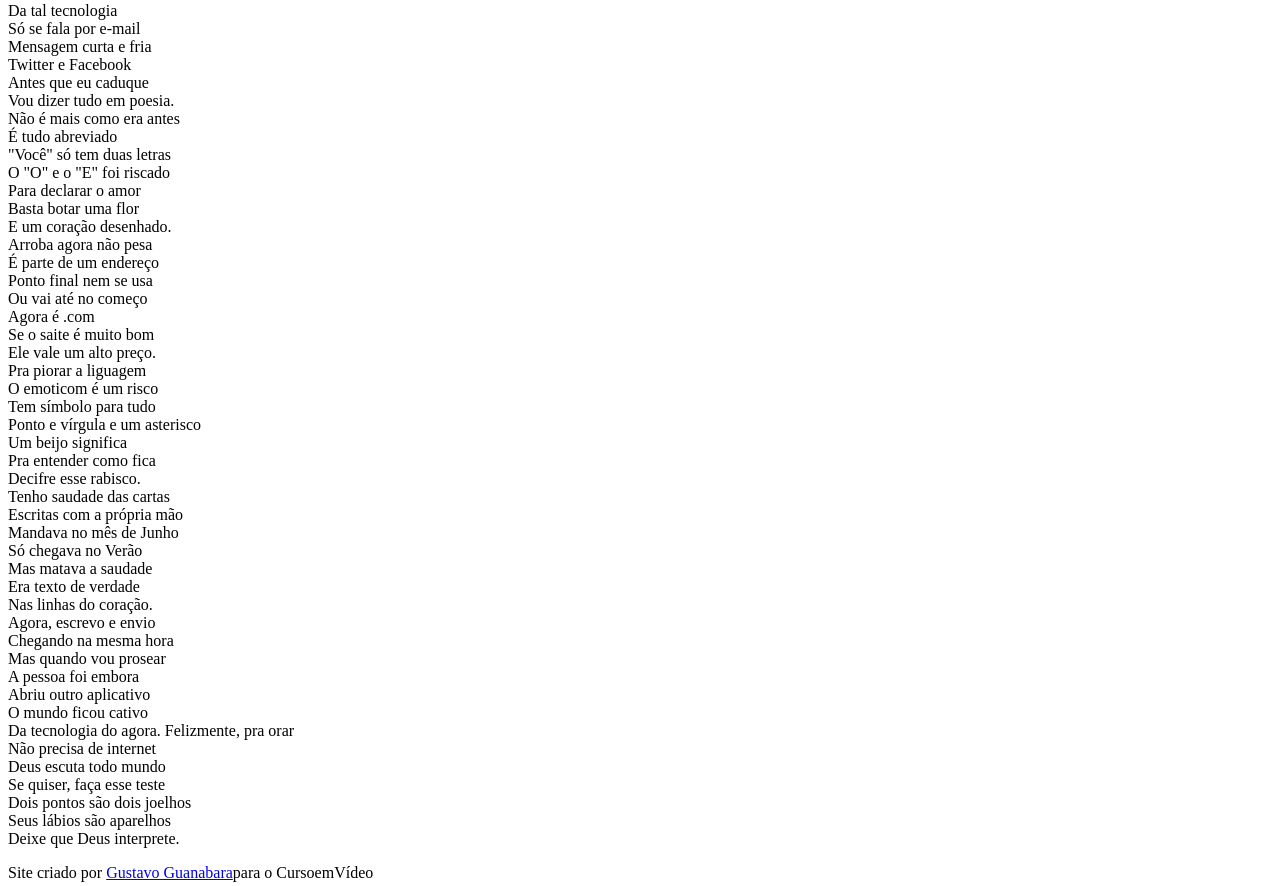
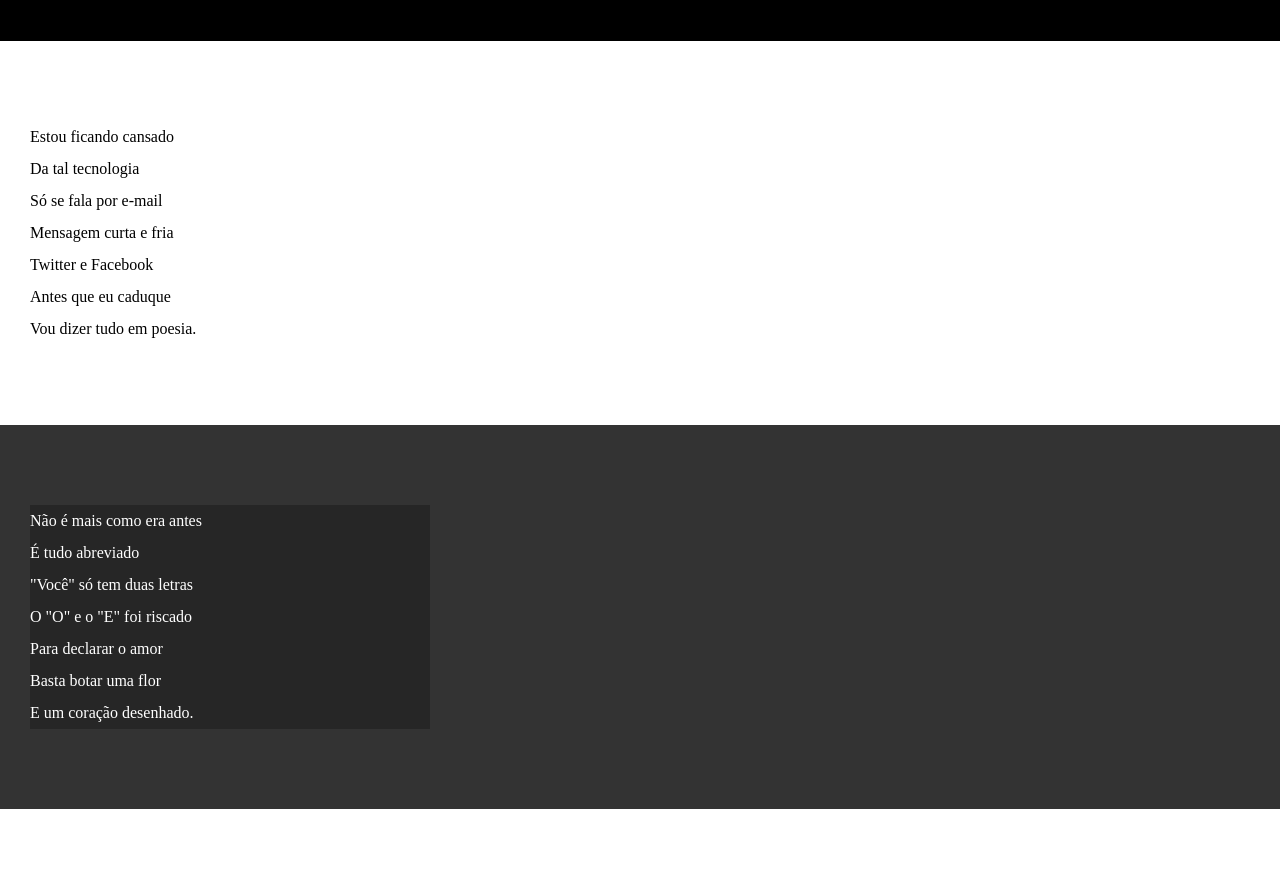
Before and after one commit to joaodiascosta/Projeto-Cordel, a plain HTML site: page index.html in a window 1280 px wide. Shown: the part 114-1000 px from the top of the page. Drawn offline with Linux system fonts and the light colour scheme.

Commit message:
Começo do estilo

```diff
--- a/index.html
+++ b/index.html
@@ -4,14 +4,16 @@
     <meta charset="UTF-8">
     <meta name="viewport" content="width=device-width, initial-scale=1.0">
     <title>Cordel</title>
+    <link rel="stylesheet" href="style.css">
 </head>
 <body>
     <header>
         <h1>Cordel Moderno</h1>
-        Por <a href="https://www.recantodasletras.com.br/poesias/3186743" target="_blank">Milton Duarte</a>
+        <p>Por <a href="https://www.recantodasletras.com.br/poesias/3186743" target="_blank">Milton Duarte</a></p>
     </header>
 
-    <section>
+    <section class="normal">
+        <p>
             Estou ficando cansado <br>
             Da tal tecnologia <br>
             Só se fala por e-mail <br>
@@ -19,10 +21,12 @@
             Twitter e Facebook <br>
             Antes que eu caduque <br>
             Vou dizer tudo em poesia.
+        </p>
     </section>
 
 
-    <section>
+    <section class="imagem">
+        <p>
             Não é mais como era antes <br>
             É tudo abreviado <br>
             "Você" só tem duas letras <br>
@@ -30,16 +34,21 @@
             Para declarar o amor <br>
             Basta botar uma flor <br>
             E um coração desenhado.
+        </p>
     </section>
 
-    <section>
+    <section class="normal">
+        <p>
             Arroba agora não pesa <br>
             É parte de um endereço <br>
             Ponto final nem se usa <br>
             Ou vai até no começo <br>
             Agora é .com <br>
             Se o saite é muito bom <br>
-        Ele vale um alto preço. <br>
+            Ele vale um alto preço.
+        </p>
+
+        <p>
             Pra piorar a liguagem <br>
             O emoticom é um risco <br>
             Tem símbolo para tudo <br>
@@ -47,9 +56,11 @@
             Um beijo significa <br>
             Pra entender como fica <br>
             Decifre esse rabisco.
+        </p>
     </section>
 
-    <section>
+    <section class="imagem">
+        <p>
             Tenho saudade das cartas <br>
             Escritas com a própria mão <br>
             Mandava no mês de Junho <br>
@@ -57,9 +68,11 @@
             Mas matava a saudade <br>
             Era texto de verdade <br>
             Nas linhas do coração.
+        </p>
     </section>
 
-    <section>
+    <section class="normal">
+        <p>
             Agora, escrevo e envio <br>
             Chegando na mesma hora <br>
             Mas quando vou prosear <br>
@@ -67,7 +80,9 @@
             Abriu outro aplicativo <br>
             O mundo ficou cativo <br>
             Da tecnologia do agora.
+        </p>
 
+        <p>
             Felizmente, pra orar <br>
             Não precisa de internet <br>
             Deus escuta todo mundo <br>
@@ -75,10 +90,11 @@
             Dois pontos são dois joelhos <br>
             Seus lábios são aparelhos <br>
             Deixe que Deus interprete.
+        </p>
     </section>
 
     <footer>
-        <p>Site criado por <a href="https://gustavoguanabara.github.io" target="_blank">Gustavo Guanabara</a>para o CursoemVídeo</p>
+        <p>Site criado por <a href="https://gustavoguanabara.github.io" target="_blank">Gustavo Guanabara</a> para o CursoemVídeo</p>
     </footer>
 </body>
 </html>
--- /dev/null
+++ b/style.css
@@ -0,0 +1,65 @@
+@charset "UTF-8";
+
+* {
+    margin: 0px;
+    padding: 0px;
+}
+
+html, body{
+    min-height: 100vh;
+    background-color: darkgray;
+}
+
+header {
+    background-color: black;
+    color: white;
+    text-align: center;
+}
+
+header > h1 {
+    padding-top: 50px;
+    font-variant: small-caps;
+}
+
+header > p {
+    padding-bottom: 50px;
+}
+
+a {
+    color: white;
+    text-decoration: none;
+    font-weight: bolder
+}
+
+a:hover {
+    text-decoration: underline;
+}
+
+section{
+    padding-top: 10vh;
+    padding-bottom: 10vh;
+    line-height: 2em;
+    padding-left: 30px;
+}
+
+section.normal {
+    background-color: white;
+    color: black;
+}
+
+section.imagem{
+    background-color: rgb(51, 51, 51);
+    color: white;
+}
+
+section.imagem>p{
+    width: 400px;
+    background-color: rgb(0, 0, 0, 0.253);
+}
+
+footer {
+    background-color: black;
+    color: white;
+    text-align: center;
+    padding: 10px;
+}
```
Lines whose indentation alone changed are shown as unchanged.
